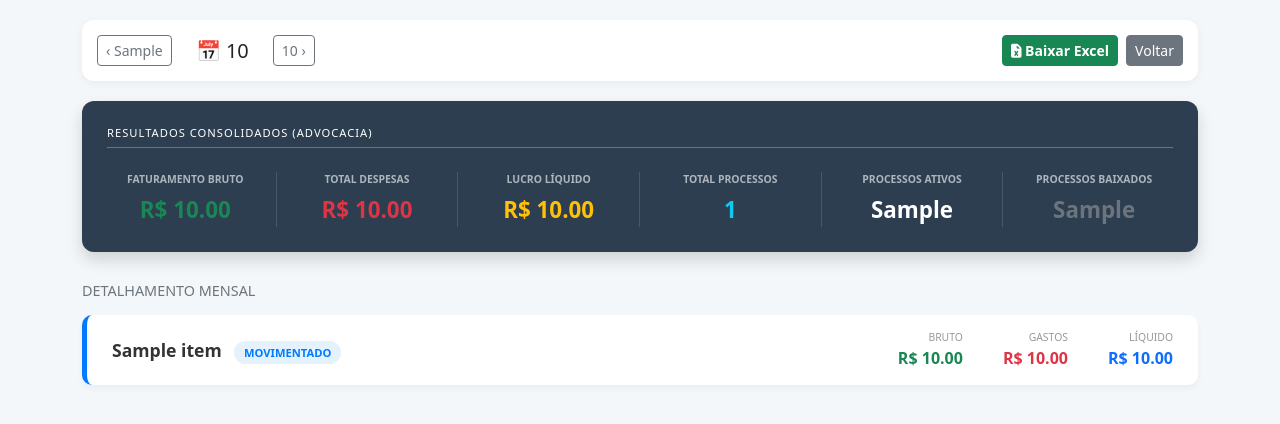
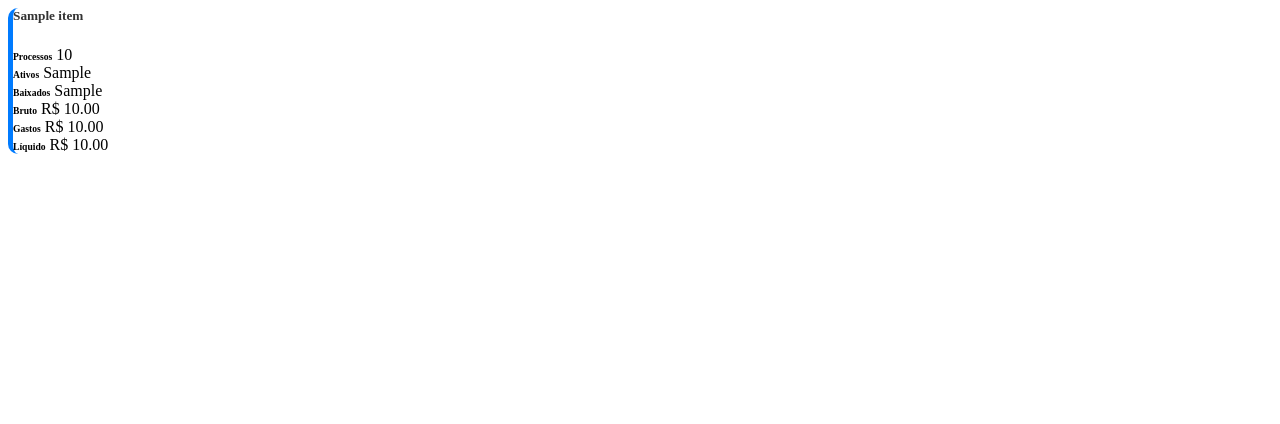
Before and after one commit to 2kbqgw7zws-eng/cristianorsousa, a Django app: template advocacia/templates/relatorio_advocacia.html in a window 1280 px wide. Shown: the top 424 px of the page. Run offline with Django 4.2, Linux system fonts and the light colour scheme; the template is opened without the code that fills it: most values are stand-ins (such as "Sample title", 1, 10 or a date in 2020).

Commit message:
Relatório: Removido movimentado e fix processos mensais

```diff
--- a/advocacia/templates/relatorio_advocacia.html
+++ b/advocacia/templates/relatorio_advocacia.html
@@ -1,101 +1,43 @@
-<!DOCTYPE html>
-<html lang="pt-br">
-<head>
-    <meta charset="UTF-8">
-    <title>Relatório Gerencial - Advocacia</title>
-    <link href="https://cdn.jsdelivr.net/npm/bootstrap@5.3.0/dist/css/bootstrap.min.css" rel="stylesheet">
-    <link rel="stylesheet" href="https://cdnjs.cloudflare.com/ajax/libs/font-awesome/6.0.0/all.min.css">
-    <style>
-        body { background-color: #f4f7f9; padding-bottom: 50px; }
-        .header-nav { background: white; padding: 15px; border-radius: 12px; box-shadow: 0 2px 8px rgba(0,0,0,0.05); margin: 20px 0; }
-        .consolidado-dark { background-color: #2c3e50; color: white; border-radius: 12px; padding: 25px; margin-bottom: 30px; }
-        .metric-box { border-right: 1px solid #455a64; }
-        .metric-box:last-child { border-right: none; }
-        .metric-label { font-size: 0.65rem; font-weight: 800; text-transform: uppercase; color: #adb5bd; margin-bottom: 5px; }
-        .metric-value { font-size: 1.4rem; font-weight: bold; margin-bottom: 0; }
+{% for item in meses_detalhes %}
+<div class="card shadow-sm mb-3" style="border-left: 5px solid #007bff; border-radius: 10px; background: white;">
+    <div class="card-body d-flex justify-content-between align-items-center py-3 px-4">
 
-        /* Layout em Lista Vertical */
-        .card-mes-longo {
-            background: white; border-radius: 10px; border-left: 5px solid #007bff;
-            margin-bottom: 15px; padding: 15px 25px; box-shadow: 0 4px 6px rgba(0,0,0,0.04);
-            display: flex; justify-content: space-between; align-items: center;
-        }
-        .mes-info-principal { font-weight: bold; font-size: 1.1rem; color: #333; min-width: 150px; }
-        .status-badge { font-size: 0.7rem; padding: 4px 10px; border-radius: 20px; background: #e3f2fd; color: #007bff; font-weight: bold; }
-        .valores-container { display: flex; gap: 40px; text-align: right; }
-        .valor-label { font-size: 0.65rem; color: #999; text-transform: uppercase; display: block; }
-        .valor-num { font-weight: bold; font-size: 1rem; }
-    </style>
-</head>
-<body>
-    <div class="container">
-        <div class="header-nav d-flex justify-content-between align-items-center">
-            <div class="d-flex gap-2 align-items-center">
-                <a href="?ano={{ ano_anterior }}" class="btn btn-sm btn-outline-secondary">‹ {{ ano_anterior }}</a>
-                <h5 class="mb-0 mx-3">📅 {{ ano|stringformat:"d" }}</h5>
-                <a href="?ano={{ ano_proximo }}" class="btn btn-sm btn-outline-secondary">{{ ano_proximo|stringformat:"d" }} ›</a>
-            </div>
-            <div class="d-flex gap-2">
-                <a href="{% url 'download_advocacia_excel' %}?ano={{ ano }}" class="btn btn-success btn-sm fw-bold"><i class="fas fa-file-excel"></i> Baixar Excel</a>
-                <a href="/admin/" class="btn btn-secondary btn-sm">Voltar</a>
-            </div>
+        <div style="min-width: 150px;">
+            <h5 class="mb-0 fw-bold" style="color: #333;">{{ item.nome }}</h5>
         </div>
 
-        <div class="consolidado-dark shadow">
-            <h6 class="mb-4 text-uppercase border-bottom border-secondary pb-2" style="font-size: 0.7rem; letter-spacing: 1px;">Resultados Consolidados (Advocacia)</h6>
-            <div class="row text-center">
-                <div class="col-md-2 metric-box">
-                    <p class="metric-label">Faturamento Bruto</p>
-                    <p class="metric-value text-success">R$ {{ faturamento|floatformat:2 }}</p>
+        <div class="d-flex align-items-center gap-5">
+
+            <div class="d-flex gap-4 border-end pe-5">
+                <div class="text-center">
+                    <small class="text-muted d-block text-uppercase" style="font-size: 0.6rem; font-weight: 800;">Processos</small>
+                    <span class="fw-bold">{{ item.proc_total }}</span>
                 </div>
-                <div class="col-md-2 metric-box">
-                    <p class="metric-label">Total Despesas</p>
-                    <p class="metric-value text-danger">R$ {{ despesas|floatformat:2 }}</p>
+                <div class="text-center">
+                    <small class="text-muted d-block text-uppercase" style="font-size: 0.6rem; font-weight: 800;">Ativos</small>
+                    <span class="fw-bold text-primary">{{ item.proc_ativos }}</span>
                 </div>
-                <div class="col-md-2 metric-box">
-                    <p class="metric-label">Lucro Líquido</p>
-                    <p class="metric-value text-warning">R$ {{ lucro|floatformat:2 }}</p>
+                <div class="text-center">
+                    <small class="text-muted d-block text-uppercase" style="font-size: 0.6rem; font-weight: 800;">Baixados</small>
+                    <span class="fw-bold text-secondary">{{ item.proc_baixados }}</span>
                 </div>
-                <div class="col-md-2 metric-box">
-                    <p class="metric-label">Total Processos</p>
-                    <p class="metric-value text-info">{{ total_processos }}</p>
+            </div>
+
+            <div class="d-flex gap-4 text-end">
+                <div>
+                    <small class="text-muted d-block text-uppercase" style="font-size: 0.6rem; font-weight: 800;">Bruto</small>
+                    <span class="fw-bold text-success">R$ {{ item.faturamento|floatformat:2 }}</span>
                 </div>
-                <div class="col-md-2 metric-box">
-                    <p class="metric-label">Processos Ativos</p>
-                    <p class="metric-value">{{ processos_ativos }}</p>
+                <div>
+                    <small class="text-muted d-block text-uppercase" style="font-size: 0.6rem; font-weight: 800;">Gastos</small>
+                    <span class="fw-bold text-danger">R$ {{ item.despesa|floatformat:2 }}</span>
                 </div>
-                <div class="col-md-2 metric-box">
-                    <p class="metric-label">Processos Baixados</p>
-                    <p class="metric-value text-secondary">{{ processos_baixados }}</p>
+                <div>
+                    <small class="text-muted d-block text-uppercase" style="font-size: 0.6rem; font-weight: 800;">Líquido</small>
+                    <span class="fw-bold text-primary">R$ {{ item.lucro|floatformat:2 }}</span>
                 </div>
             </div>
         </div>
-
-        <h5 class="mb-3 text-secondary" style="font-size: 0.9rem;">DETALHAMENTO MENSAL</h5>
-        {% for item in meses_detalhes %}
-        <div class="card-mes-longo">
-            <div>
-                <span class="mes-info-principal">{{ item.nome }}</span>
-                <span class="status-badge ms-2">MOVIMENTADO</span>
-            </div>
-            <div class="valores-container">
-                <div>
-                    <span class="valor-label">Bruto</span>
-                    <span class="valor-num text-success">R$ {{ item.faturamento|floatformat:2 }}</span>
-                </div>
-                <div>
-                    <span class="valor-label">Gastos</span>
-                    <span class="valor-num text-danger">R$ {{ item.despesa|floatformat:2 }}</span>
-                </div>
-                <div>
-                    <span class="valor-label">Líquido</span>
-                    <span class="valor-num text-primary">R$ {{ item.lucro|floatformat:2 }}</span>
-                </div>
-            </div>
-        </div>
-        {% empty %}
-        <div class="alert alert-light text-center border">Nenhum dado encontrado para o ano de {{ ano }}.</div>
-        {% endfor %}
     </div>
-</body>
-</html>
+</div>
+{% endfor %}
```
Also changed, not shown: advocacia/views.py (+35 -37 lines).
